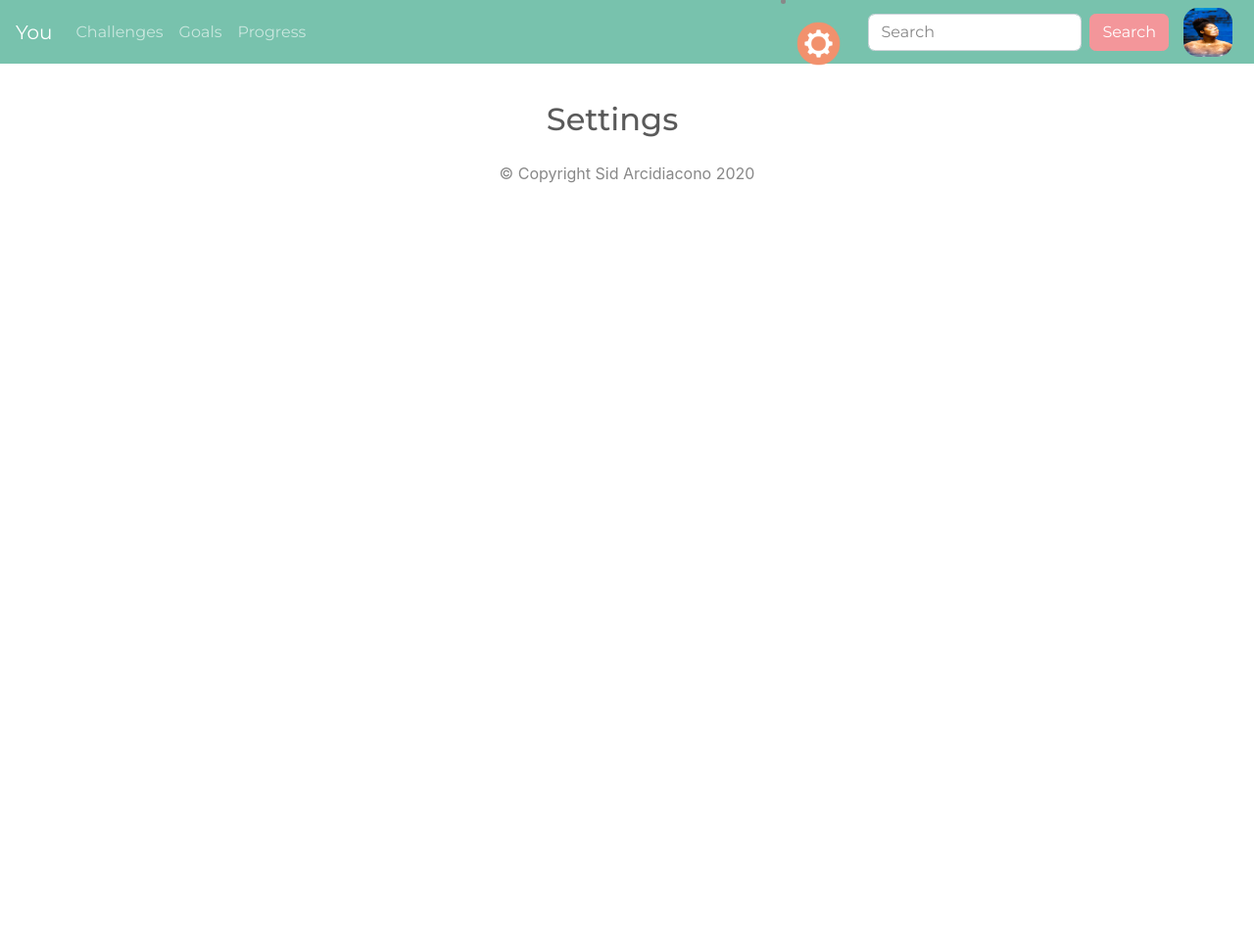
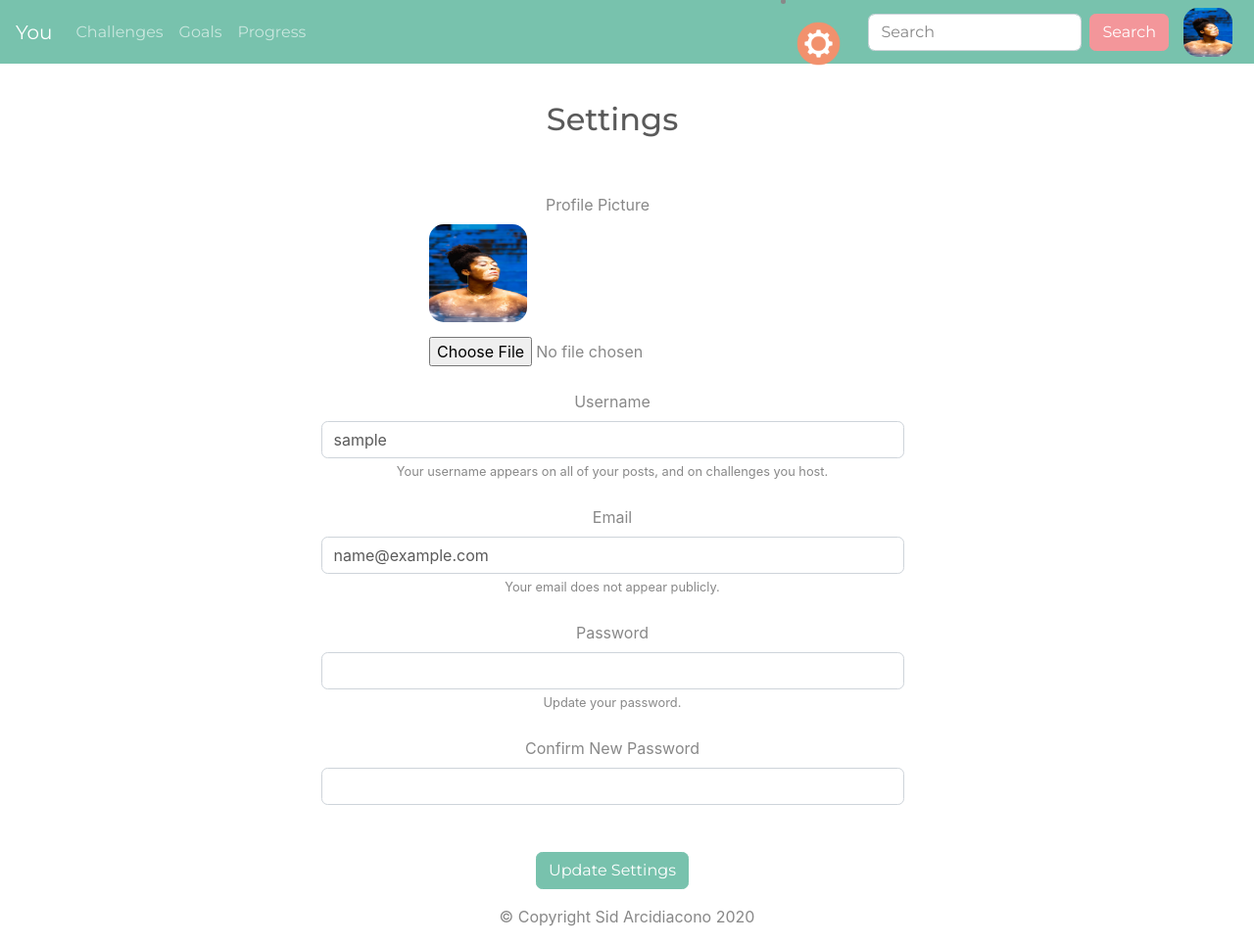
Before and after one commit to sidneyarcidiacono/you, a Flask app: page /settings in a window 1280 px wide. Shown: the whole page at 98% size. Before the commit the page ends 187 px from the top, so only its background shows below. Run offline with Flask 2, Linux system fonts and the light colour scheme; the visitor is signed in with stand-in values (Sample User, id 1); data comes from the database, SQL or seed files in the repository; some libraries are stand-ins or nearby versions.

Commit message:
Building out settings template & updating styles

```diff
--- a/you_app/static/css/styles.css
+++ b/you_app/static/css/styles.css
@@ -90,6 +90,13 @@ header {
   border-radius: 50%;
 }
 
+.settings-profile-img {
+  border-radius: 15px;
+  height: 100px;
+  margin-bottom: 15px;
+  width: 100px;
+}
+
 .img-btn {
   background-color: transparent;
   border: none;
--- a/you_app/templates/settings.html
+++ b/you_app/templates/settings.html
@@ -4,8 +4,34 @@
 
 <div class="container-fluid w-100">
   <div class="row w-100 text-center justify-content-center">
-    <div class="col-md-9 justify-content-center mt-5">
+    <div class="col-md-9 justify-content-center mt-5 mb-5">
       <h2>Settings</h2>
+    </div>
+  </div>
+  <div class="row w-100 text-center justify-content-center">
+    <div class="col-md-6 text-center justify-content-center">
+      <form action="{{ url_for('user.settings') }}" method="POST" enctype="multipart/form-data">
+        <div class="row w-100 justify-content-center">
+          <div class="d-flex justify-content-center flex-column ml-auto mr-auto">
+            <label for="avatar">Profile Picture</label>
+            <img src="{{ url_for('static', filename='assets/' + current_user.avatar) }}" alt="{{ current_user.username }}" class="settings-profile-img">
+            <input type="file" name="avatar" value="{{ current_user.avatar }}">
+          </div>
+        </div>
+        <label class="mt-4" for="username">Username</label>
+        <input class="form-control" type="text" name="username" id="username" value="{{ current_user.username }}" placeholder="{{ current_user.username }}">
+        <small>Your username appears on all of your posts, and on challenges you host.</small></br>
+        <label class="mt-4" for="email">Email</label>
+        <input class="form-control" type="email" name="email" id="email" value="{{ current_user.email }}" placeholder="{{ current_user.email }}">
+        <small>Your email does not appear publicly.</small></br>
+        <label class="mt-4" for="password">Password</label>
+        <input class="form-control" type="password" name="password" id="password">
+        <small>Update your password.</small></br>
+        <label class="mt-4" for="confirm-password mb-3">Confirm New Password</label>
+        <input class="form-control" type="password" name="confirm-password" id="confirm-password">
+
+        <input class="btn btn-primary mt-5" type="submit" value="Update Settings">
+      </form>
     </div>
   </div>
 </div>
```
